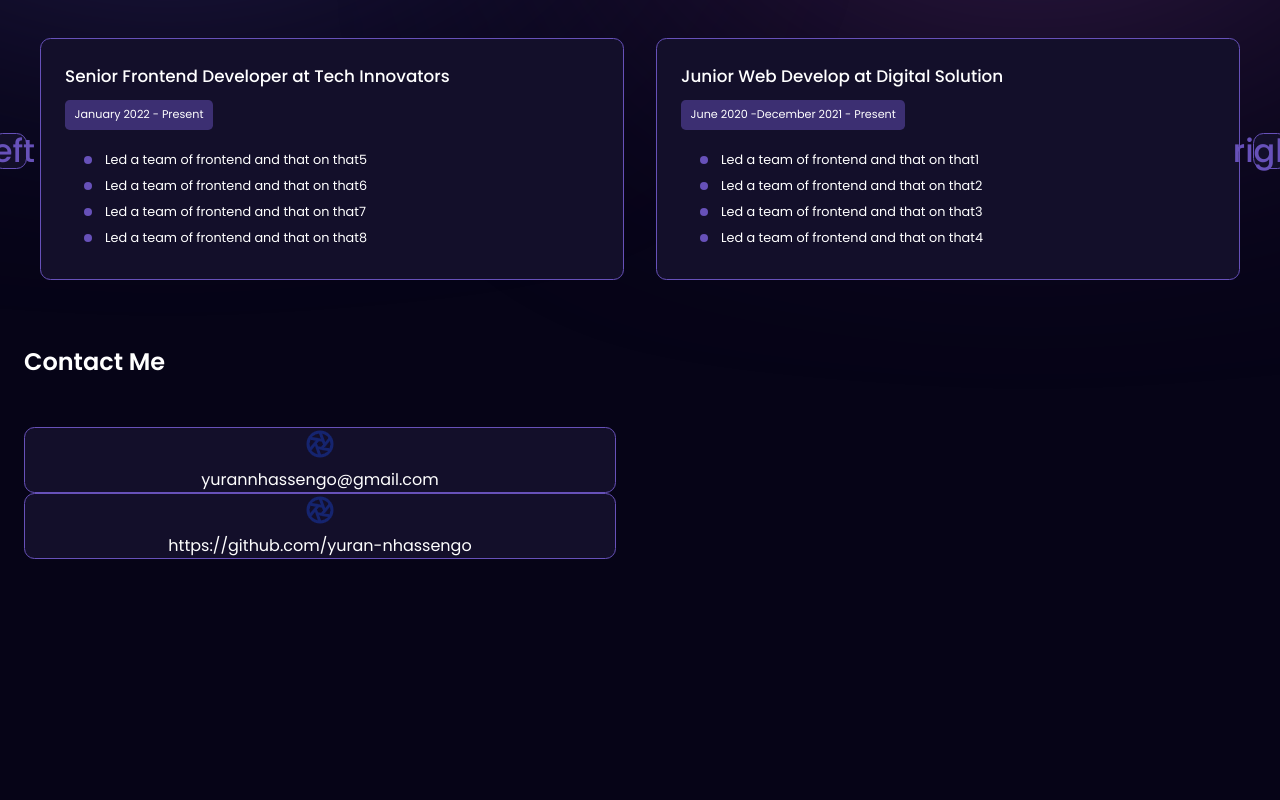
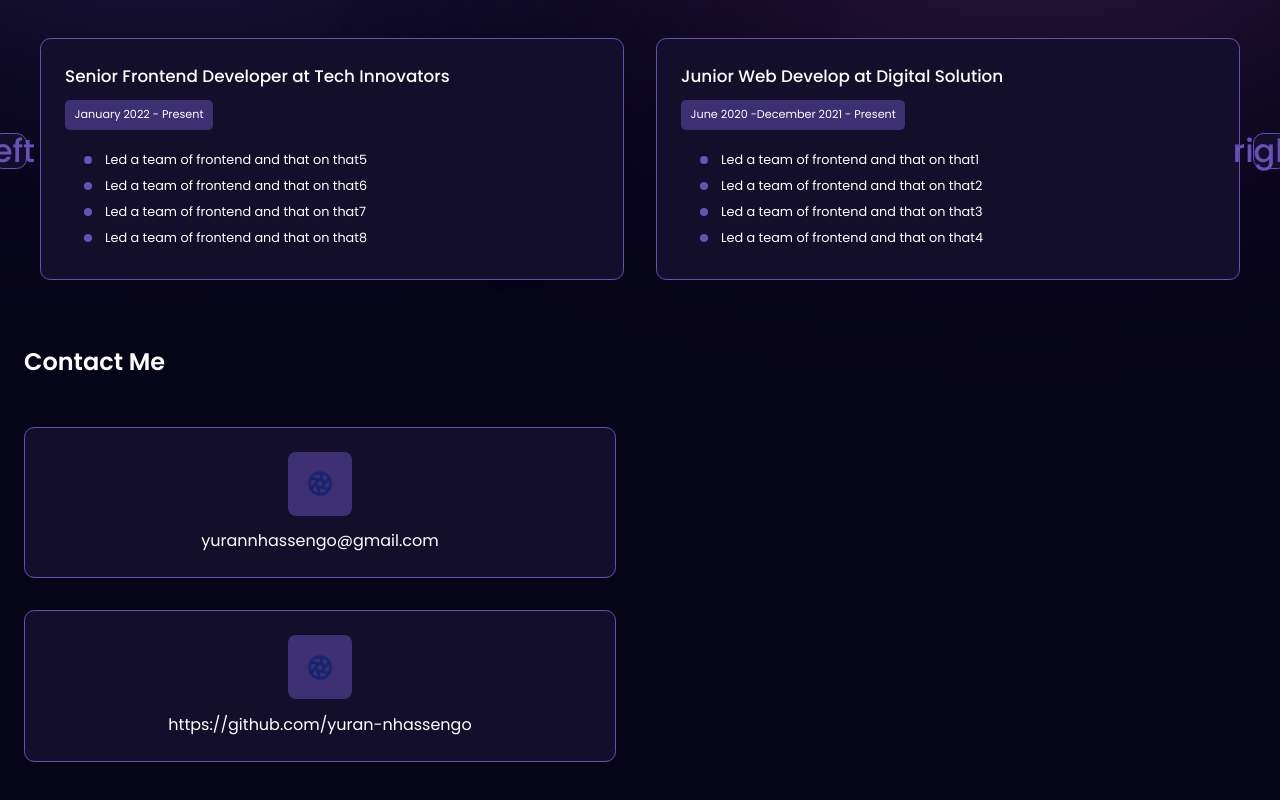
Before and after one commit to yuran-nhassengo/clone-portifolio, a React (Vite) app: page / in a window 1280 px wide. Shown: the part 1038-1838 px from the top of the page. Before the commit the page ends 1661 px from the top, so only its background shows below. Built offline with nearby package versions, Linux system fonts and the light colour scheme; a web font is replaced by a local one.

Commit message:
add sterilize conctatInfo

```diff
--- a/src/components/contactMe/contactInfoCard/contactInfoCard.css
+++ b/src/components/contactMe/contactInfoCard/contactInfoCard.css
@@ -7,4 +7,31 @@
     background: #130f2a;
     border-radius: 0.65rem;
     border: 1.5px solid #6751b9;
+    padding: 1.5rem;
+    margin-bottom: 2rem;
 }
+
+.contact-details-card .icon {
+
+    width: 4rem;
+    height: 4rem;
+    display: flex;
+    align-items: center;
+    justify-content: center;
+    border-radius: 0.5rem;
+    background: #3d3072;
+    margin-bottom: 0.8rem;
+}
+
+.icon img {
+
+    width: 1.8rem;
+    height: auto;
+    object-fit: contain;
+}
+
+.contact-details-card p {
+
+    font-size: 0,9rem;
+    font-weight: 400;
+}
```
